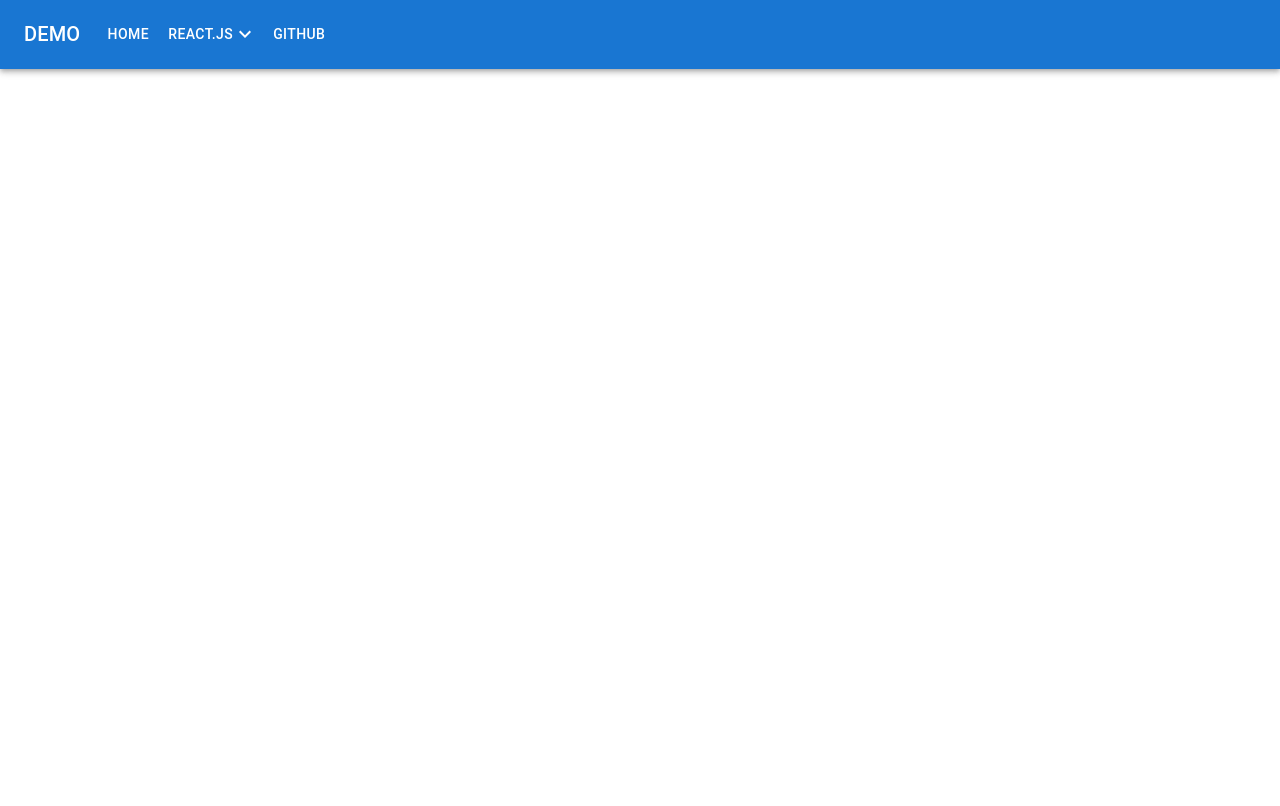
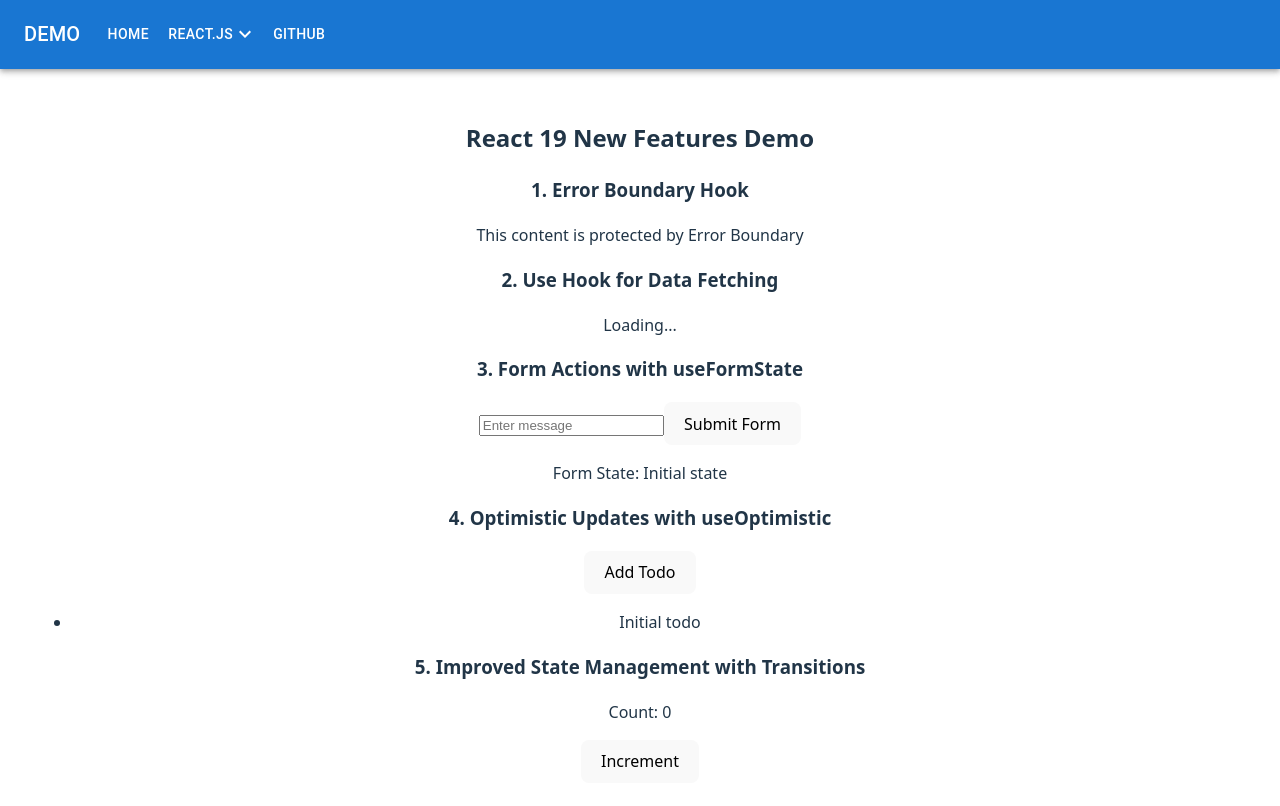
Before and after one commit to ganjianping/gjpd-reactjs19-vite, a React (Vite) app: page /demo/reactjs/react19-features in a window 1280 px wide. Shown: the top 806 px of the page. Built offline with nearby package versions, Linux system fonts and the light colour scheme.

Commit message:
feat: add React 19 features demo including new hooks and actions

```diff
--- a/src/App.jsx
+++ b/src/App.jsx
@@ -8,6 +8,7 @@ import ListsAndKeysExample from './demo/reactjs/ListsAndKeysExample';
 import FormsExample from './demo/reactjs/FormsExample';
 import ContextExample from './demo/reactjs/ContextExample';
 import LifecycleExample from './demo/reactjs/LifecycleExample';
+import React19Features from './demo/reactjs/React19Features';
 import './App.css';
 
 function App() {
@@ -24,6 +25,7 @@ function App() {
           <Route path="/demo/reactjs/forms-example" element={<FormsExample />} />
           <Route path="/demo/reactjs/context-example" element={<ContextExample />} />
           <Route path="/demo/reactjs/lifecycle-example" element={<LifecycleExample />} />
+          <Route path="/demo/reactjs/react19-features" element={<React19Features />} />
         </Routes>
       </div>
     </BrowserRouter>
--- /dev/null
+++ b/src/demo/reactjs/React19Features.jsx
@@ -0,0 +1,144 @@
+import React, { use, useState, useOptimistic, useTransition } from 'react';
+import { useFormState } from 'react-dom';
+
+// Simulated async data fetch
+const fetchData = () => {
+  return new Promise((resolve) => {
+    setTimeout(() => {
+      resolve({ message: "Data loaded successfully!" });
+    }, 1000);
+  });
+};
+
+// Simulated form action
+async function submitForm(prevState, formData) {
+  'use server';  // Mark this as a server action
+  await new Promise(resolve => setTimeout(resolve, 1000)); // Simulate API call
+  return `Form submitted with data: ${formData.get('message')}`;
+}
+
+// Error Boundary Component using Error Boundary Hook (new in React 19)
+function ErrorBoundary({ children, fallback }) {
+  const [error, setError] = React.useState(null);
+
+  if (error) {
+    return fallback;
+  }
+
+  return (
+    <React.Fragment>
+      {React.cloneElement(children, {
+        onError: (e) => setError(e)
+      })}
+    </React.Fragment>
+  );
+}
+
+// Component demonstrating use hook
+function AsyncComponent() {
+  const data = use(fetchData());
+  return <div>{data.message}</div>;
+}
+
+// Component demonstrating form state management
+function FormExample() {
+  const [formState, setFormState] = useState('Initial state');
+
+  const handleSubmit = async (e) => {
+    e.preventDefault();
+    const message = e.target.message.value;
+    // Simulate async operation
+    await new Promise(resolve => setTimeout(resolve, 1000));
+    setFormState(`Form submitted with data: ${message}`);
+  };
+
+  return (
+    <form onSubmit={handleSubmit}>
+      <input type="text" name="message" placeholder="Enter message" />
+      <button type="submit">Submit Form</button>
+      <p>Form State: {formState}</p>
+    </form>
+  );
+}
+
+// Component demonstrating useOptimistic hook
+function OptimisticExample() {
+  const [todos, setTodos] = useState(['Initial todo']);
+  const [optimisticTodos, addOptimisticTodo] = useOptimistic(
+    todos,
+    (state, newTodo) => [...state, newTodo]
+  ); // Optimistic update for adding new todo
+
+  async function addTodo(newTodo) {
+    addOptimisticTodo(newTodo);
+    await new Promise(resolve => setTimeout(resolve, 1000)); // Simulate API call
+    setTodos(current => [...current, newTodo]);
+  }
+
+  return (
+    <div>
+      <button onClick={() => addTodo(`New Todo ${optimisticTodos.length + 1}`)}>
+        Add Todo
+      </button>
+      <ul>
+        {optimisticTodos.map((todo, index) => (
+          <li key={index}>{todo}</li>
+        ))}
+      </ul>
+    </div>
+  );
+}
+
+// Main component showcasing React 19 features
+function React19Features() {
+  const [count, setCount] = useState(0);
+  const [isPending, startTransition] = useTransition();
+
+  return (
+    <div className="react19-features">
+      <h2>React 19 New Features Demo</h2>
+
+      <section>
+        <h3>1. Error Boundary Hook</h3>
+        <ErrorBoundary fallback={<div>Something went wrong!</div>}>
+          <div>This content is protected by Error Boundary</div>
+        </ErrorBoundary>
+      </section>
+
+      <section>
+        <h3>2. Use Hook for Data Fetching</h3>
+        <React.Suspense fallback={<div>Loading...</div>}>
+          <AsyncComponent />
+        </React.Suspense>
+      </section>
+
+      <section>
+        <h3>3. Form Actions with useFormState</h3>
+        <FormExample />
+      </section>
+
+      <section>
+        <h3>4. Optimistic Updates with useOptimistic</h3>
+        <OptimisticExample />
+      </section>
+
+      <section>
+        <h3>5. Improved State Management with Transitions</h3>
+        <div>
+          <p>Count: {count}</p>
+          <button
+            onClick={() => {
+              startTransition(() => {
+                setCount(c => c + 1);
+              });
+            }}
+          >
+            {isPending ? 'Updating...' : 'Increment'}
+          </button>
+        </div>
+      </section>
+    </div>
+  );
+}
+
+export default React19Features;
--- a/src/menu/menu.json
+++ b/src/menu/menu.json
@@ -14,7 +14,8 @@
         { "label": "Lists & Keys", "url": "/demo/reactjs/lists-and-keys-example" },
         { "label": "Forms", "url": "/demo/reactjs/forms-example" },
         { "label": "Context API", "url": "/demo/reactjs/context-example" },
-        { "label": "Component Lifecycle", "url": "/demo/reactjs/lifecycle-example" }
+        { "label": "Component Lifecycle", "url": "/demo/reactjs/lifecycle-example" },
+        { "label": "React 19 Features", "url": "/demo/reactjs/react19-features" }
       ]
     },
     {
```
